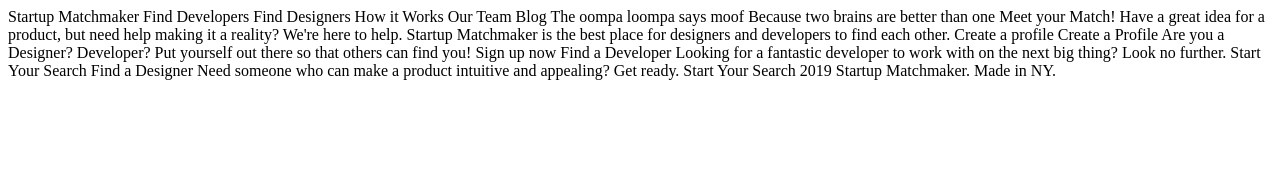
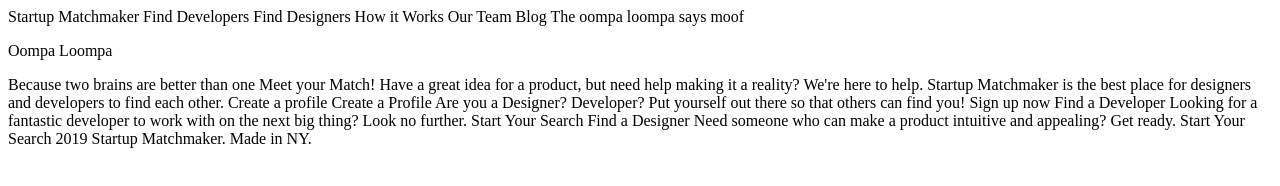
Before and after one commit to kasigi/FWD117-Homework, a plain HTML site: page Homework 02/starter_code/index.html in a window 1280 px wide. Drawn offline with Linux system fonts and the light colour scheme.

Commit message:
Added p tag

```diff
--- a/Homework 02/starter_code/index.html
+++ b/Homework 02/starter_code/index.html
@@ -20,6 +20,7 @@ Our Team
 Blog
 
 The oompa loompa says moof
+<p>Oompa Loompa</p>
 
 Because two brains are better than one
 
```
